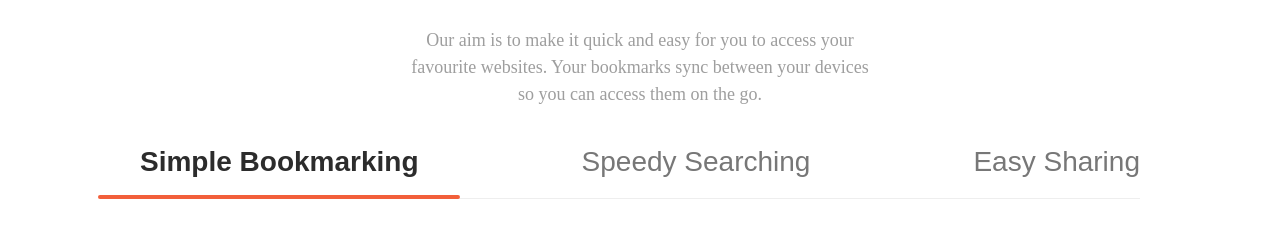
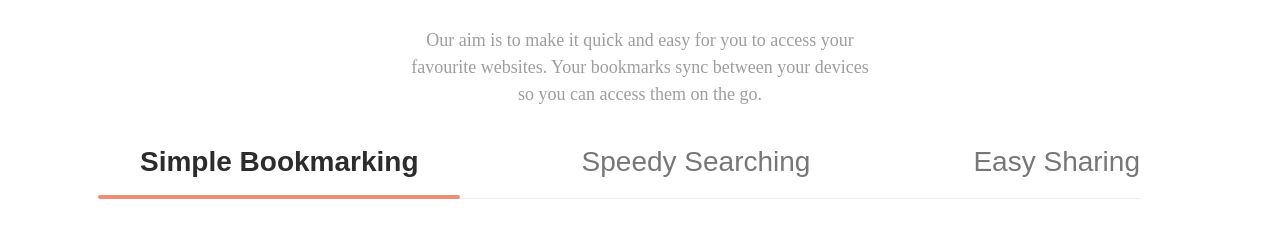
Before and after one commit to Arnau-66/S5-Bookmark--Landing-Angular, an Angular app: page / in a window 1280 px wide. Shown: the part 962-1210 px from the top of the page. Built offline with nearby package versions, Linux system fonts and the light colour scheme.

Commit message:
css changes on tab-button

```diff
--- a/src/app/shared/atoms/tab-button/tab-button.css
+++ b/src/app/shared/atoms/tab-button/tab-button.css
@@ -6,7 +6,6 @@
   font-weight: normal;
   cursor: pointer;
   padding: 20px 0;
-  flex: 1;
   position: relative;
   white-space: nowrap;
   transition: color 0.3s;
@@ -27,7 +26,7 @@
   transform: translateX(-50%);
   width: 130%;
   height: 4px;
-  background-color: #f25f3a;
+  background-color: #f28c72;
   border-radius: 2px;
 }
 
--- a/src/app/shared/organisms/features/features.css
+++ b/src/app/shared/organisms/features/features.css
@@ -29,11 +29,11 @@
   background: none;
   border: none;
   font-size: 28px;
+  gap: 80px;
   color: #777;
   font-weight: normal;
   cursor: pointer;
   padding: 20px 0;
-  flex: 1;
   position: relative;
   white-space: nowrap;
 }
```
